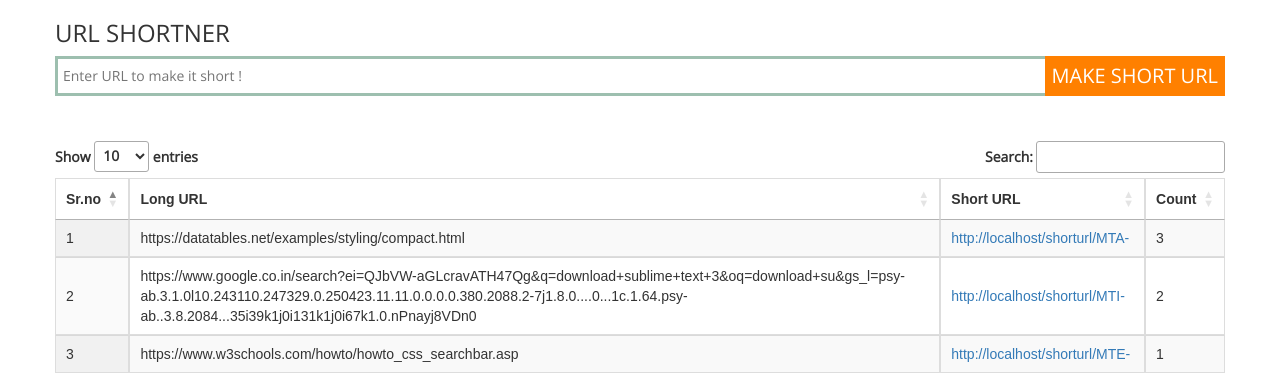
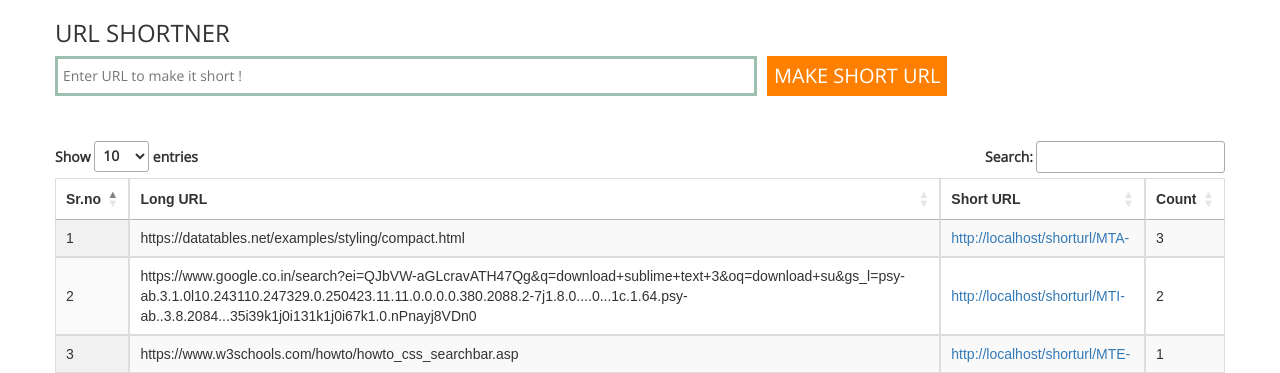
Before and after one commit to shwetad-git/ShortUrl_Assignment, a CodeIgniter app: page /shorturl/ in a window 1280 px wide. Shown: the part 91-464 px from the top of the page. Run offline with CodeIgniter, Linux system fonts and the light colour scheme; data comes from the database, SQL or seed files in the repository; some libraries are stand-ins or nearby versions.

Commit message:
update css

```diff
--- a/assets/css/style.css
+++ b/assets/css/style.css
@@ -16,7 +16,7 @@ html, body{
 
 .searchTerm {
 	float: left;
-	width: 97%;
+	width: 60%;
 	border: 3px solid;
 	padding: 5px;
 	height: 40px;
@@ -33,7 +33,7 @@ html, body{
 }
 .searchButton {
 	position: absolute;
-	right: 0px;
+	margin-left: 10px;
 	height: 40px;
 	border: 1px solid #ff8000;
 	background: #ff8000;
```
